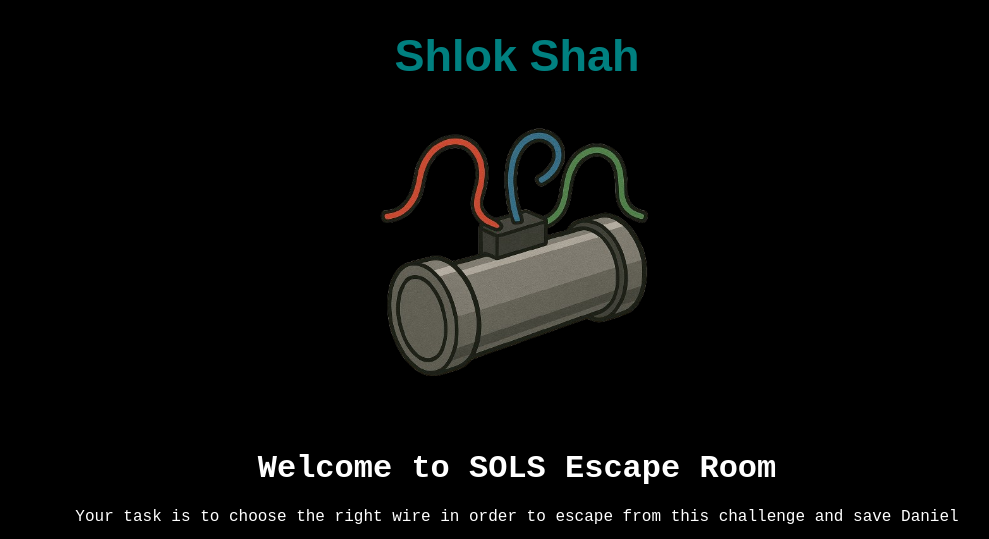
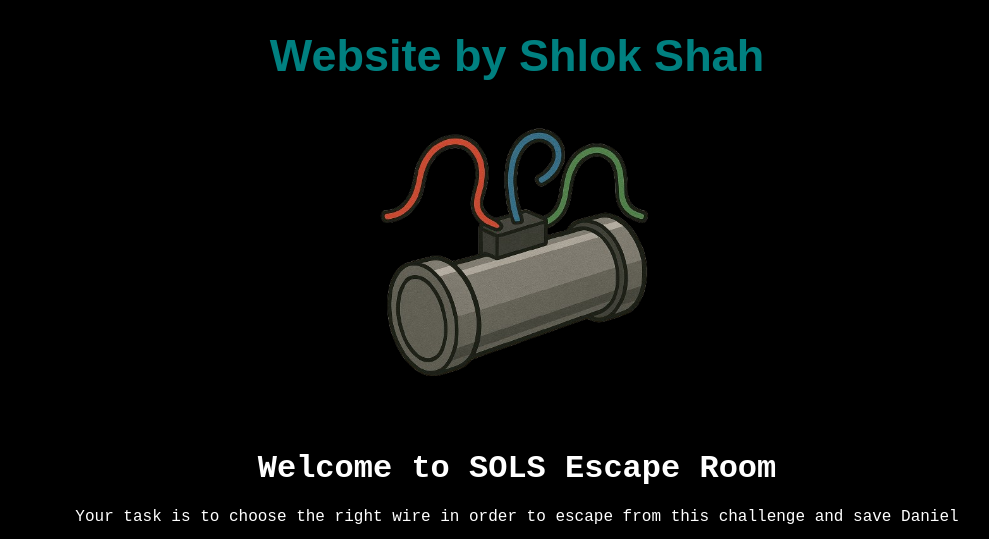
Before and after one commit to musicalmoods/For_SOLS_Escape_Room, a plain HTML site: page index.html in a window 1280 px wide. Shown: the top 539 px of the page, without its empty margins (123-1112 px from the left). Drawn offline with Linux system fonts and the light colour scheme; grey boxes are pictures that could not be loaded.

Commit message:
credited myself

```diff
--- a/index.html
+++ b/index.html
@@ -8,7 +8,7 @@
     <script src="app.js"></script>
 </head>
 <body class="body">
-    <h1 class="credits">Shlok Shah</h1>
+    <h1 class="credits">Website by Shlok Shah</h1>
     <image src = "assets/SOLS_image.png" alt="SOLS Image" class="image">
     <div class="container">
         <h1>Welcome to SOLS Escape Room</h1>
```
